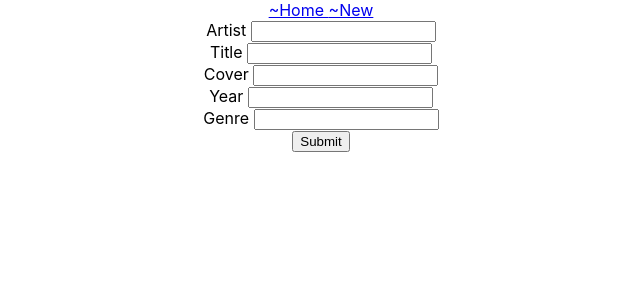
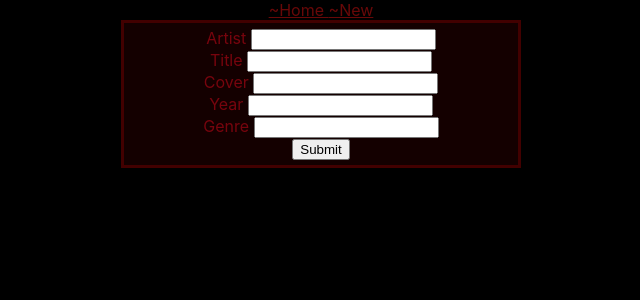
Before and after one commit to stantheblan/react-records, a React (Create React App) app: page /new in a window 1280 px wide. Shown: the top 300 px of the page, without its empty margins (319-959 px from the left). Built offline with nearby package versions, Linux system fonts and the light colour scheme.

Commit message:
Add styling

```diff
--- a/src/App.css
+++ b/src/App.css
@@ -1,38 +1,45 @@
-.App {
+html {
+  background-color: #000000;
   text-align: center;
 }
+.records {
+  /* background-color: #140000; */
+  display: grid;
+  grid-template-columns: 1fr 1fr 1fr 1fr;
+  text-align: center;
+}
+.recordDiv {
+  border: 3px solid #420000;
+  background-color: #140000;
+  margin: 5px;
+  padding: auto;
+}
+.esRecordDiv {
+  border: 3px solid #420000;
+  background-color: #140000;
+  color: #77040d;
+  margin: auto;
+  width: 30%;
+  padding: 5px;
 
-.App-logo {
-  height: 40vmin;
-  pointer-events: none;
+  text-align: center;
 }
+.showRecordDiv {
+  border: 3px solid #420000;
+  background-color: #140000;
+  color: #77040d;
+  margin: auto;
+  width: 30%;
+  padding: 5px;
 
-@media (prefers-reduced-motion: no-preference) {
-  .App-logo {
-    animation: App-logo-spin infinite 20s linear;
-  }
+  text-align: center;
 }
-
-.App-header {
-  background-color: #282c34;
-  min-height: 100vh;
-  display: flex;
-  flex-direction: column;
-  align-items: center;
-  justify-content: center;
-  font-size: calc(10px + 2vmin);
-  color: white;
+img{
+  width: 95%;
 }
-
-.App-link {
-  color: #61dafb;
+a{
+  color: #680808;
 }
-
-@keyframes App-logo-spin {
-  from {
-    transform: rotate(0deg);
-  }
-  to {
-    transform: rotate(360deg);
-  }
+#title{
+  color:#77040d
 }
```
